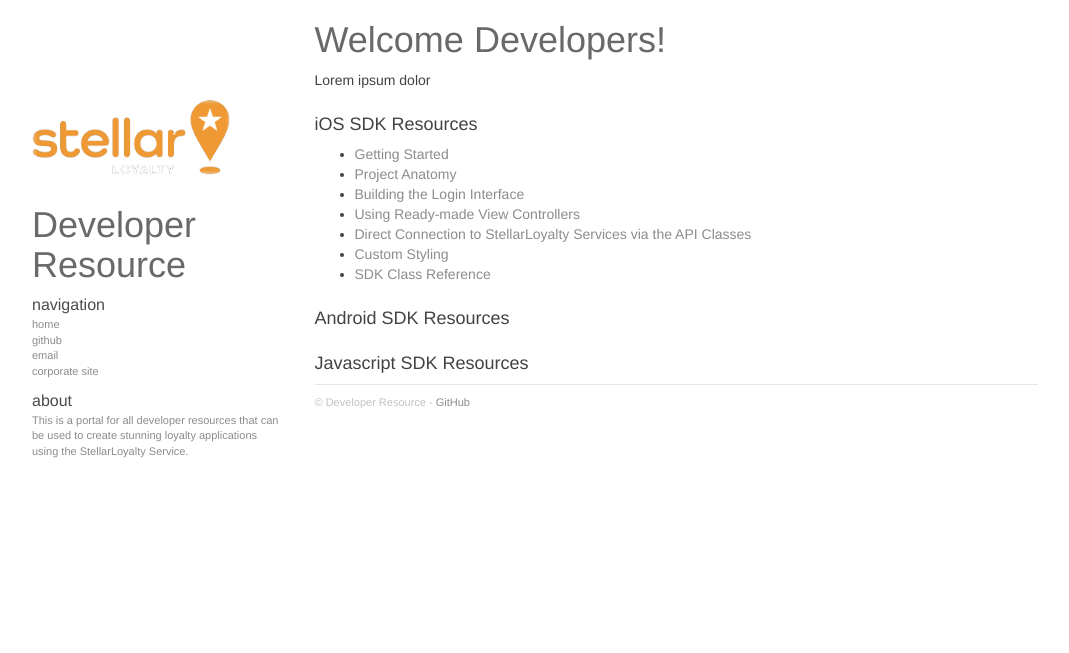
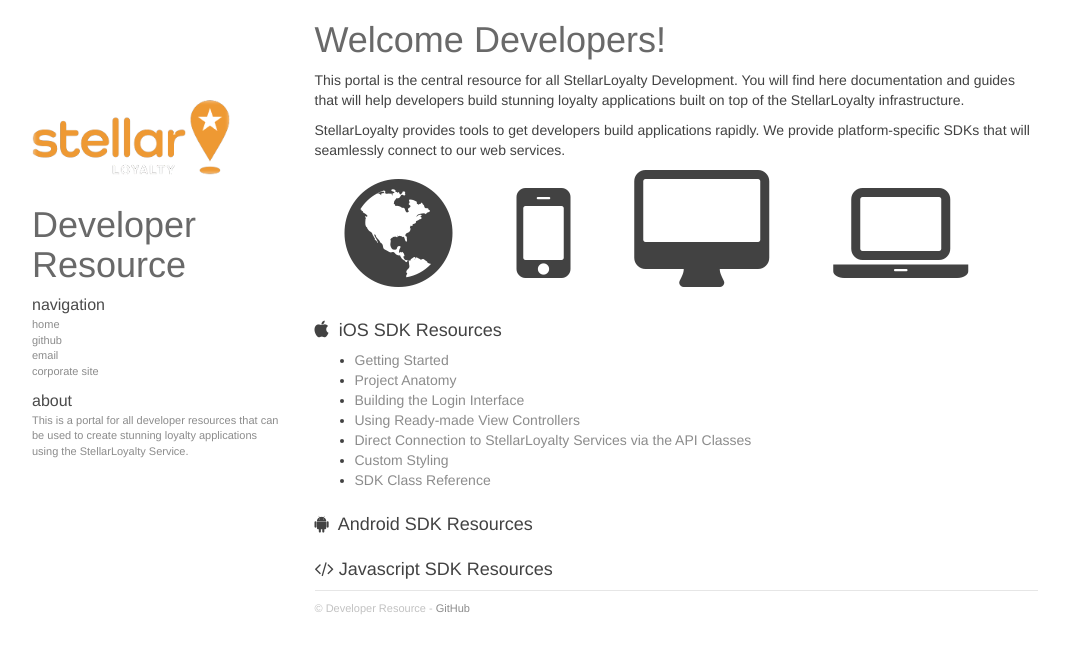
Before and after one commit to jofell/stellar-dev, a Jekyll site: the page built from index.html, in a window 1280 px wide. Shown: the top 653 px of the page, without its empty margins (58-1127 px from the left). Built offline with Jekyll 4.4.1, drawn with Linux system fonts in a browser that asks for light colours; nearby versions of some CDN libraries; Markdown is read by kramdown in place of the engine named in the settings.

Commit message:
Prettified the home page

```diff
--- a/index.html
+++ b/index.html
@@ -4,23 +4,34 @@
 
 <div id="home">
   <h1>Welcome Developers!</h1>
-  <p>Lorem ipsum dolor</p>
+  <p>This portal is the central resource for all StellarLoyalty Development. You will find here documentation and guides that will help developers build stunning loyalty applications built on top of the StellarLoyalty infrastructure.</p>
 
-  <h4>iOS SDK Resources</h4>
+  <p>StellarLoyalty provides tools to get developers build applications rapidly. We provide platform-specific SDKs that will seamlessly connect to our web services.</p>
+
+  <div>
+    <p style="text-alignment:center;">
+      <i class="fa fa-globe hero-icon"></i>
+      <i class="fa fa-mobile hero-icon"></i>
+      <i class="fa fa-desktop hero-icon"></i>
+      <i class="fa fa-laptop hero-icon"></i>
+    </p>
+  </div>
+
+  <h4><i class="fa fa-apple"></i>&nbsp; iOS SDK Resources</h4>
   <ul class="posts">
     {% for post in site.ios_sdk %}
       <li><a href="{{site.baseurl}}{{ post.url }}">{{ post.title }}</a></li>
     {% endfor %}
   </ul>
 
-  <h4>Android SDK Resources</h4>
+  <h4><i class="fa fa-android"></i>&nbsp; Android SDK Resources</h4>
   <ul class="posts">
     {% for post in site.android_sdk %}
       <li><a href="{{site.baseurl}}{{ post.url }}">{{ post.title }}</a></li>
     {% endfor %}
   </ul>
 
-  <h4>Javascript SDK Resources</h4>
+  <h4><i class="fa fa-code"></i> Javascript SDK Resources</h4>
   <ul class="posts">
     {% for post in site.js_sdk %}
       <li><a href="{{site.baseurl}}{{ post.url }}">{{ post.title }}</a></li>
```
